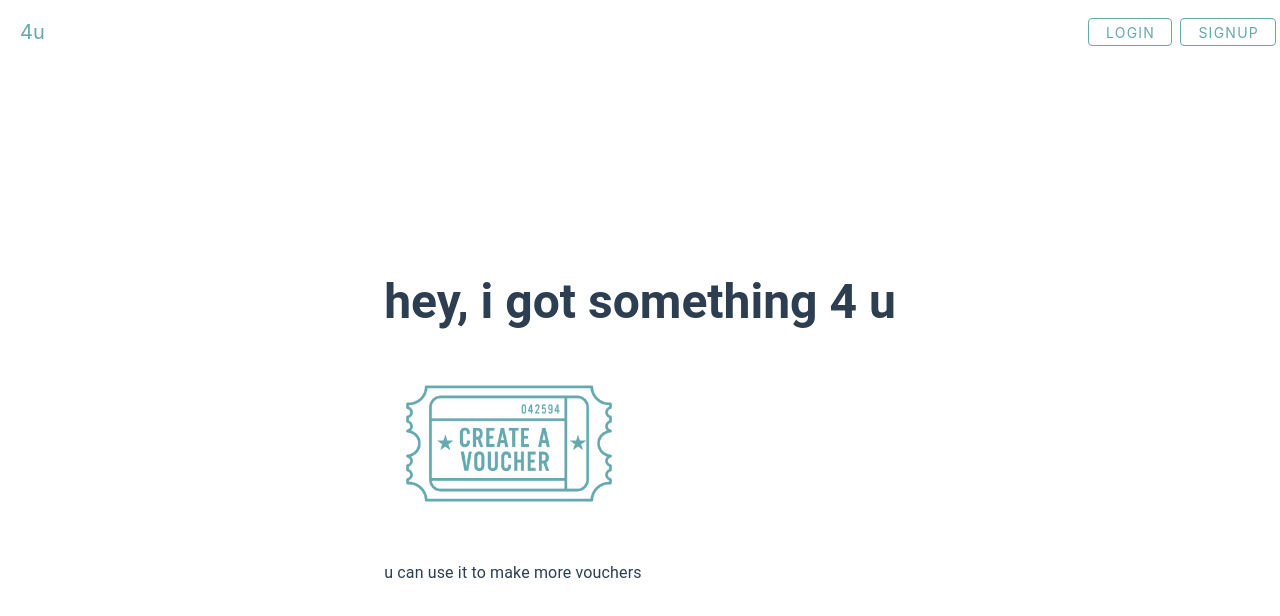
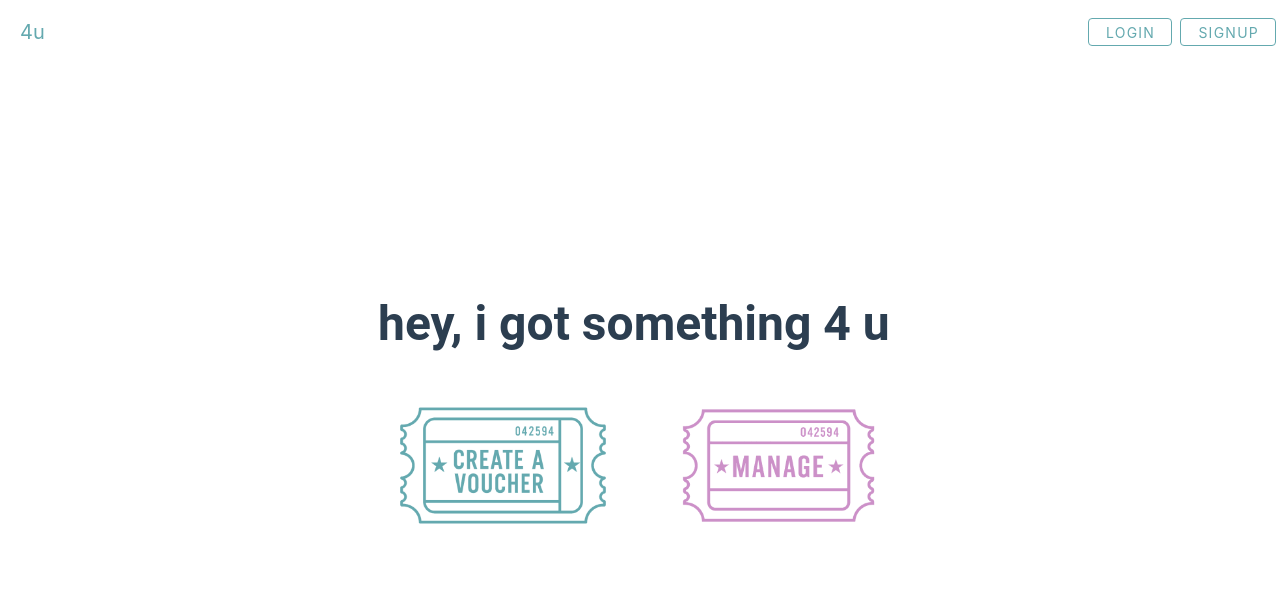
Before and after one commit to tiirent/voucher, a Vue app in the folder client/: page / in a window 1280 px wide. Shown: the top 616 px of the page. Built offline with nearby package versions, Linux system fonts and the light colour scheme.

Commit message:
add manage button

```diff
--- a/client/src/views/HomeView.vue
+++ b/client/src/views/HomeView.vue
@@ -4,20 +4,34 @@ import { useRouter } from 'vue-router'
 
 const router = useRouter()
 const goToCreate = () => router.push('/create')
+const goToManage = () => router.push('/manage')
 </script>
 
 <template>
   <v-container class="flex-column">
 		<h1 class="text-h3 font-weight-bold mb-4">hey, i got something 4 u</h1>
+		<v-row class="justify-center">
+			<v-col cols="12" sm="6" class="d-flex justify-center">
 				<v-img
 					src="/assets/ticket.png"
 					alt="Arcade Ticket"
-			class="mb-4"
 					width="250"
 					height="200"
 					@click="goToCreate"
 					style="cursor: pointer;"
 				/>
-		<p class="text-subtitle-1">u can use it to make more vouchers</p>
+			</v-col>
+			<v-col cols="12" sm="6" class="d-flex justify-center">
+				<v-img
+					src="/assets/manage-ticket.png"
+					alt="Manage Ticket"
+					width="250"
+					height="200"
+					@click="goToManage"
+					style="cursor: pointer;"
+				/>
+			</v-col>
+		</v-row>
+		<!-- <p class="text-subtitle-1 text-center mt-4">u can use it to make more vouchers</p> -->
 	</v-container>
 </template>
```
Also changed, not shown: client/public/assets/manage-ticket.png (added). Lines whose indentation alone changed are shown as unchanged.
